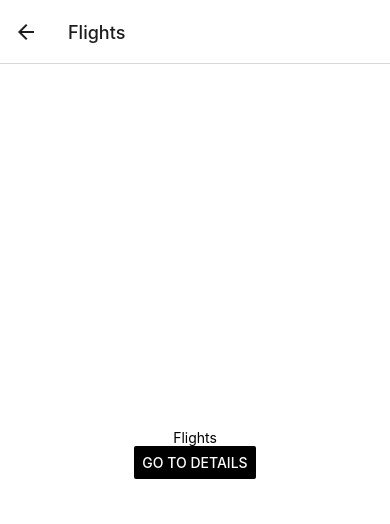
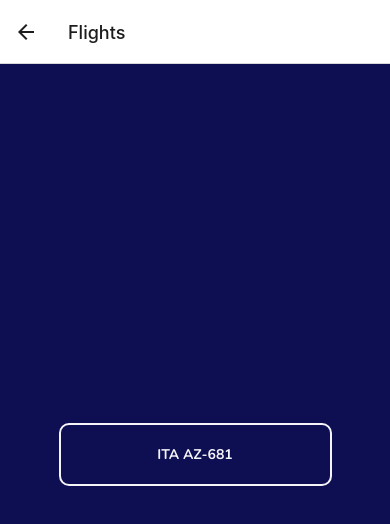
Before and after one commit to patorosso/myflightsapp, a React Native app: screen /Flights in a window 390 px wide. Shown: the top 524 px of the page. Built offline with nearby package versions, Linux system fonts and the light colour scheme.

Commit message:
flight screen

```diff
--- /dev/null
+++ b/src/constants/index.js
@@ -0,0 +1 @@
+export * from './themes/colors';
--- /dev/null
+++ b/src/constants/themes/colors.js
@@ -0,0 +1,8 @@
+export const colors = {
+    primary: '#449DD1',
+    secondary: '#0E0E52',
+    black: '#000000',
+    text: '#150578',
+    white: '#F4F4F9',
+    yellow: '#FAC748',
+};
--- a/src/navigation/shop.jsx
+++ b/src/navigation/shop.jsx
@@ -1,5 +1,6 @@
 import { createNativeStackNavigator } from "@react-navigation/native-stack";
 import { Home, Flights, FlightDetail } from "../screens/index";
+import { colors } from "../constants";
 
 const Stack = createNativeStackNavigator();
 
@@ -8,7 +9,15 @@
         <Stack.Navigator initialRouteName="Home">
             <Stack.Screen
             name='Home' component={Home}
-            options={{headerShown: false, title: 'Home'}}/>
+            options={{title: 'MyFlightsApp',
+                headerStyle: {
+                backgroundColor: colors.primary,
+                },
+                headerTintColor: colors.white,
+                headerTitleStyle: {
+                  fontWeight: 'bold',
+                }
+              }}/>
             <Stack.Screen name='Flights' component={Flights} />
             <Stack.Screen name='FlightDetail' component={FlightDetail} />
         </Stack.Navigator>
--- a/src/screens/flights/index.jsx
+++ b/src/screens/flights/index.jsx
@@ -1,14 +1,16 @@
 import React from "react";
-import { View, Text, Button } from "react-native";
+import {  TouchableHighlight, Text,View } from "react-native";
+import { colors } from "../../constants";
 import { styles } from "./styles";
+
 
 const Flights = ({navigation}) => {
     return (
         <View style={styles.container}>
-            <Text>Flights</Text>
-            <Button title="Go to details"
-            onPress={() => navigation.navigate('FlightDetail')}
-            color='black'/>
+        <TouchableHighlight
+            style={styles.itemContainer} underlayColor={colors.white}  activeOpacity={0.1}  onPress={() => navigation.navigate('FlightDetail')}>
+          <Text style={styles.itemList}>ITA AZ-681</Text>
+        </TouchableHighlight>
         </View>
     );
 };
--- a/src/screens/flights/styles.js
+++ b/src/screens/flights/styles.js
@@ -1,10 +1,27 @@
 import { StyleSheet } from "react-native";
+import { colors } from "../../constants";
 
 export const styles = StyleSheet.create({
     container: {
         flex: 1,
-        backgroundColor: '#fff',
+        backgroundColor: colors.secondary,
         justifyContent: 'center',
         alignItems: 'center',
     },
+    itemContainer: {
+        width: '70%',
+        paddingVertical: 20,
+
+        borderRadius: 10,
+        borderColor: colors.white,
+        borderWidth: 2,
+        alignItems: 'center',
+      },
+      itemList: {
+        fontSize: 14,
+        color: colors.white,
+        fontFamily: 'Nunito-Bold',
+
+
+      }
 });
--- a/src/screens/home/index.jsx
+++ b/src/screens/home/index.jsx
@@ -1,14 +1,17 @@
 import React from "react";
 import { View, Text, Button } from "react-native";
 import { styles } from "./styles";
+import { colors } from "../../constants";
 
 const Home = ({ navigation }) => {
     return (
         <View style={styles.container}>
-            <Text>Home</Text>
+            <Text style={styles.title}>Welcome </Text>
+            <Text style={styles.textUser}>User63914</Text>
             <Button title="See my flights"
+            style={styles.button}
             onPress={() => navigation.navigate('Flights')}
-            color='black'/>
+            color= {colors.text} />
         </View>
     );
 };
--- a/src/screens/home/styles.js
+++ b/src/screens/home/styles.js
@@ -1,10 +1,24 @@
 import { StyleSheet } from "react-native";
+import { colors } from "../../constants";
 
 export const styles = StyleSheet.create({
     container: {
         flex: 1,
         backgroundColor: '#fff',
-        justifyContent: 'center',
         alignItems: 'center',
     },
+    title: {
+        fontSize: 22,
+        color: colors.secondary,
+        fontStyle: "italic",
+        marginBottom: 20,
+        marginTop: 100,
+    },
+    textUser: {
+        fontSize: 40,
+        color: colors.yellow,
+        fontWeight: 'bold',
+        marginBottom: 150,
+    },
+
 });
--- a/src/styles.js
+++ b/src/styles.js
@@ -1,10 +1,10 @@
 import { StyleSheet } from "react-native";
+import { colors } from "./constants";
 
 export const styles = StyleSheet.create({
     container: {
         flex: 1,
-        backgroundColor: '#fff',
-        justifyContent: 'center',
-        alignItems: 'center',
+        backgroundColor: colors.white,
+
     },
 });
```
Also changed, not shown: src/index.jsx (+7 -1 lines).
